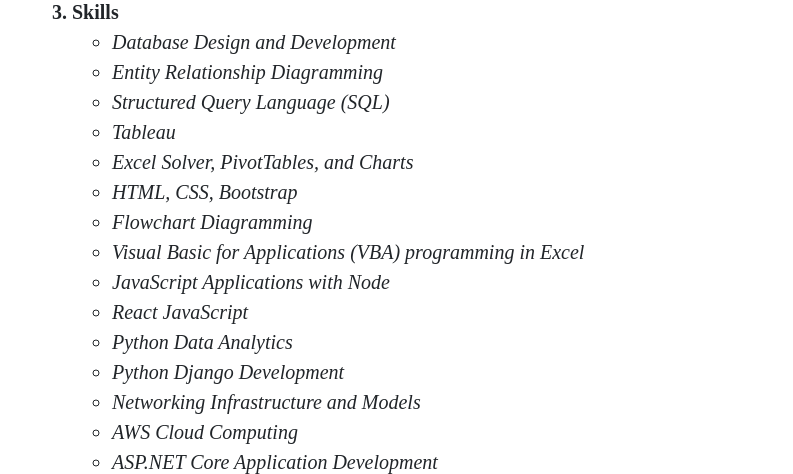
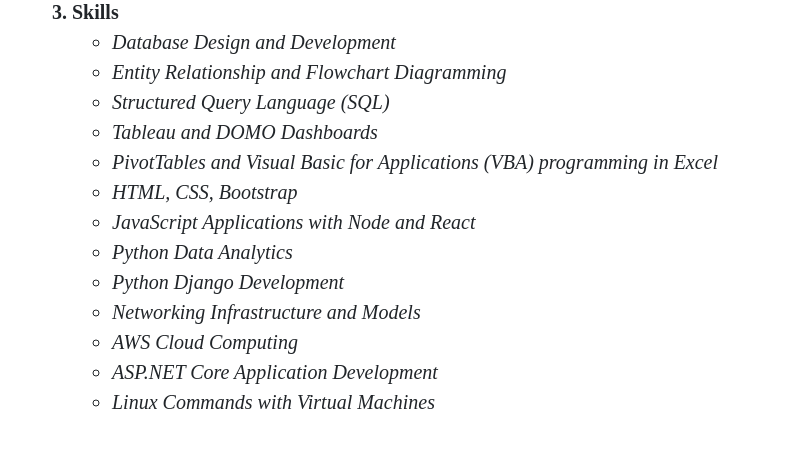
Before and after one commit to nash250/nash250.github.io, a plain HTML site: page html/about.html in a window 1280 px wide. Shown: the part 915-1389 px from the top of the page, without its empty margins (243-1036 px from the left). Drawn offline with nearby package versions, Linux system fonts and the light colour scheme; a web font is replaced by a local one.

Commit message:
Update about.html

```diff
--- a/html/about.html
+++ b/html/about.html
@@ -108,15 +108,12 @@
                     Skills
                     <ul>
                         <li>Database Design and Development</li>
-                        <li>Entity Relationship Diagramming</li>
+                        <li>Entity Relationship and Flowchart Diagramming</li>
                         <li>Structured Query Language (SQL)</li>
-                        <li>Tableau</li>
-                        <li>Excel Solver, PivotTables, and Charts</li>
+                        <li>Tableau and DOMO Dashboards</li>
+                        <li>PivotTables and Visual Basic for Applications (VBA) programming in Excel</li>
                         <li>HTML, CSS, Bootstrap</li>
-                        <li>Flowchart Diagramming</li>
-                        <li>Visual Basic for Applications (VBA) programming in Excel</li>
-                        <li>JavaScript Applications with Node</li>
-                        <li>React JavaScript</li>
+                        <li>JavaScript Applications with Node and React</li>
                         <li>Python Data Analytics</li>
                         <li>Python Django Development</li>
                         <li>Networking Infrastructure and Models</li>
```
